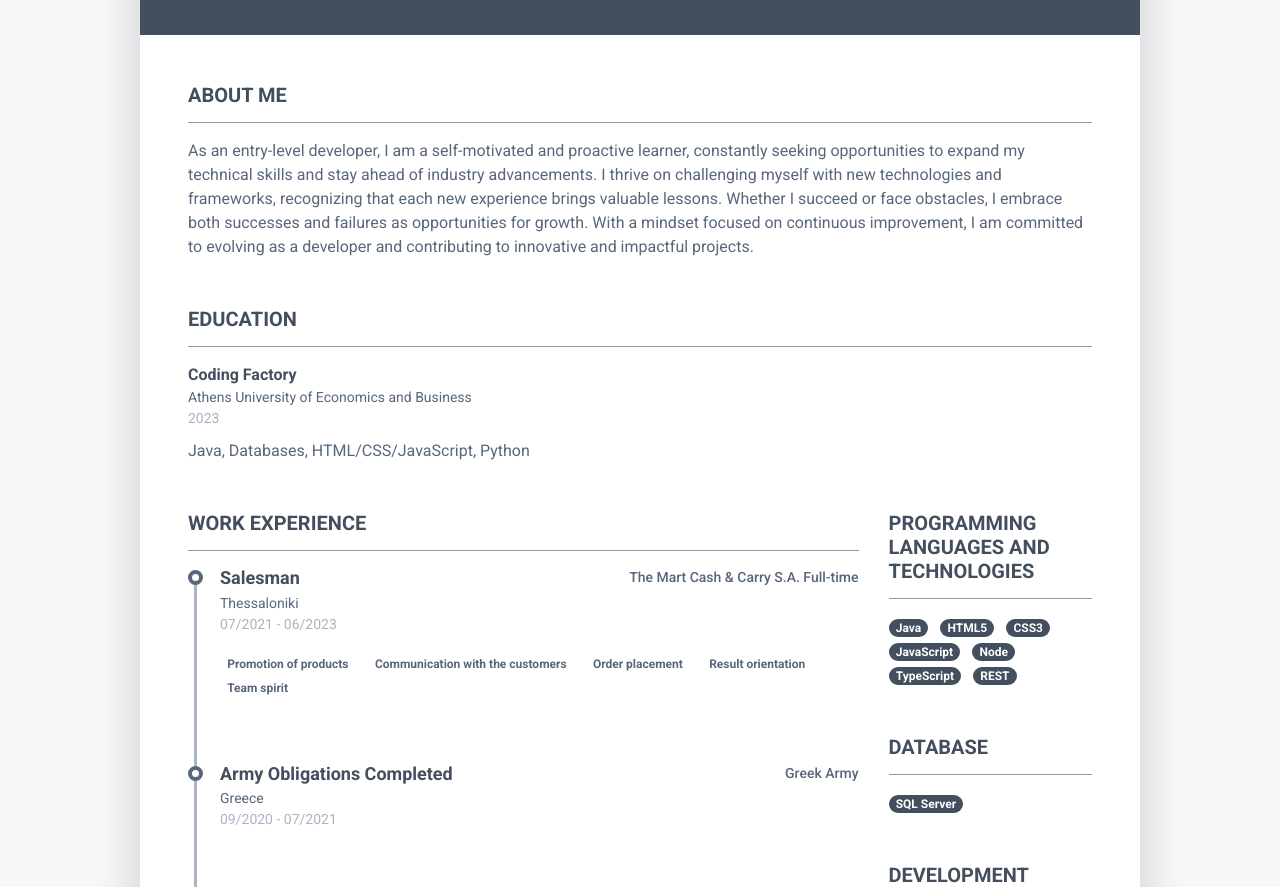
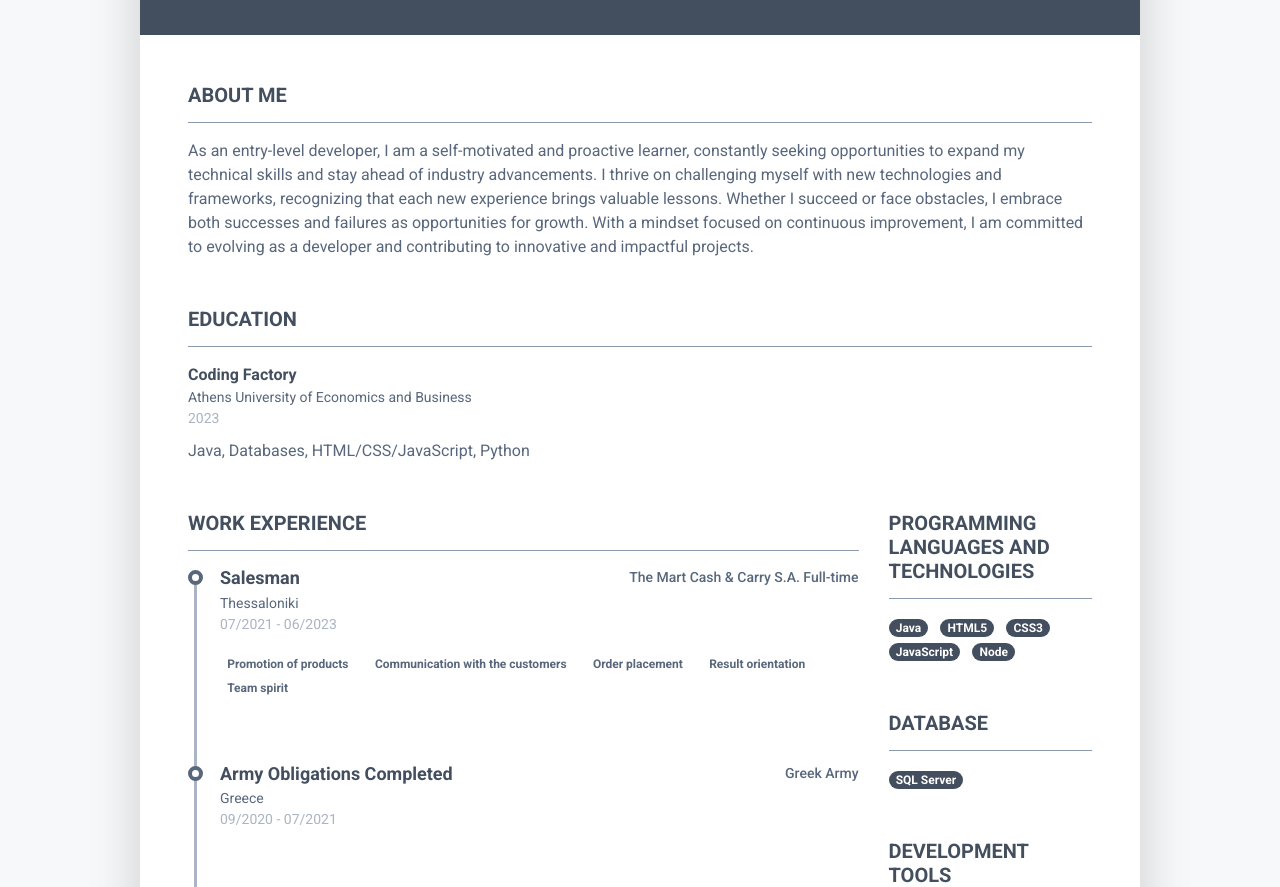
Before and after one commit to steliostsoupas/steliostsoupas.github.io, a plain HTML site: page index.html in a window 1280 px wide. Shown: the part 215-1102 px from the top of the page. Drawn offline with Linux system fonts and the light colour scheme.

Commit message:
update cv

```diff
--- a/index.html
+++ b/index.html
@@ -163,8 +163,8 @@
 														<li class="list-inline-item"><span class="badge badge-primary badge-pill">CSS3</span></li>
 														<li class="list-inline-item"><span class="badge badge-primary badge-pill">JavaScript</span></li>
 														<li class="list-inline-item"><span class="badge badge-primary badge-pill">Node</span></li>
-														<li class="list-inline-item"><span class="badge badge-primary badge-pill">TypeScript</span></li>
-														<li class="list-inline-item"><span class="badge badge-primary badge-pill">REST</span></li>
+														<!-- <li class="list-inline-item"><span class="badge badge-primary badge-pill">TypeScript</span></li>
+														<li class="list-inline-item"><span class="badge badge-primary badge-pill">REST</span></li> -->
 													</ul>
 												</li>
 							        </ul>
```
